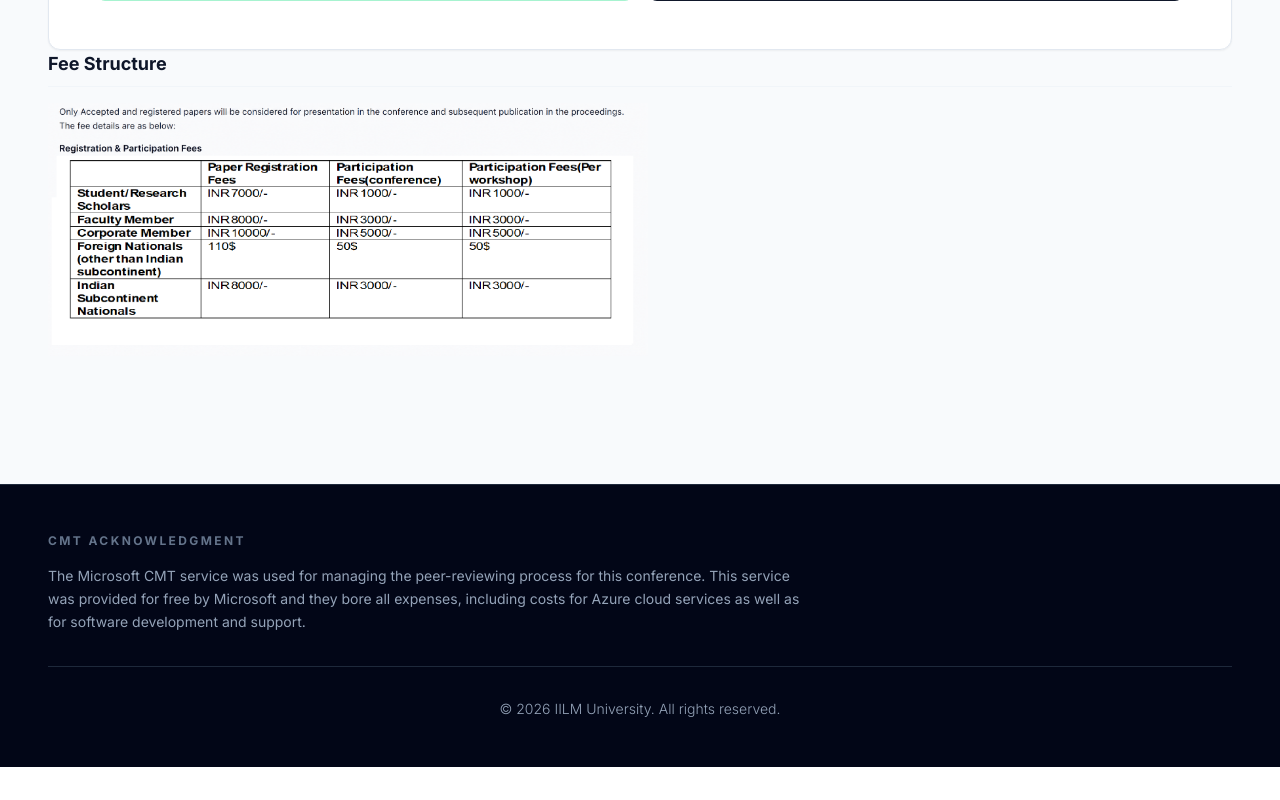
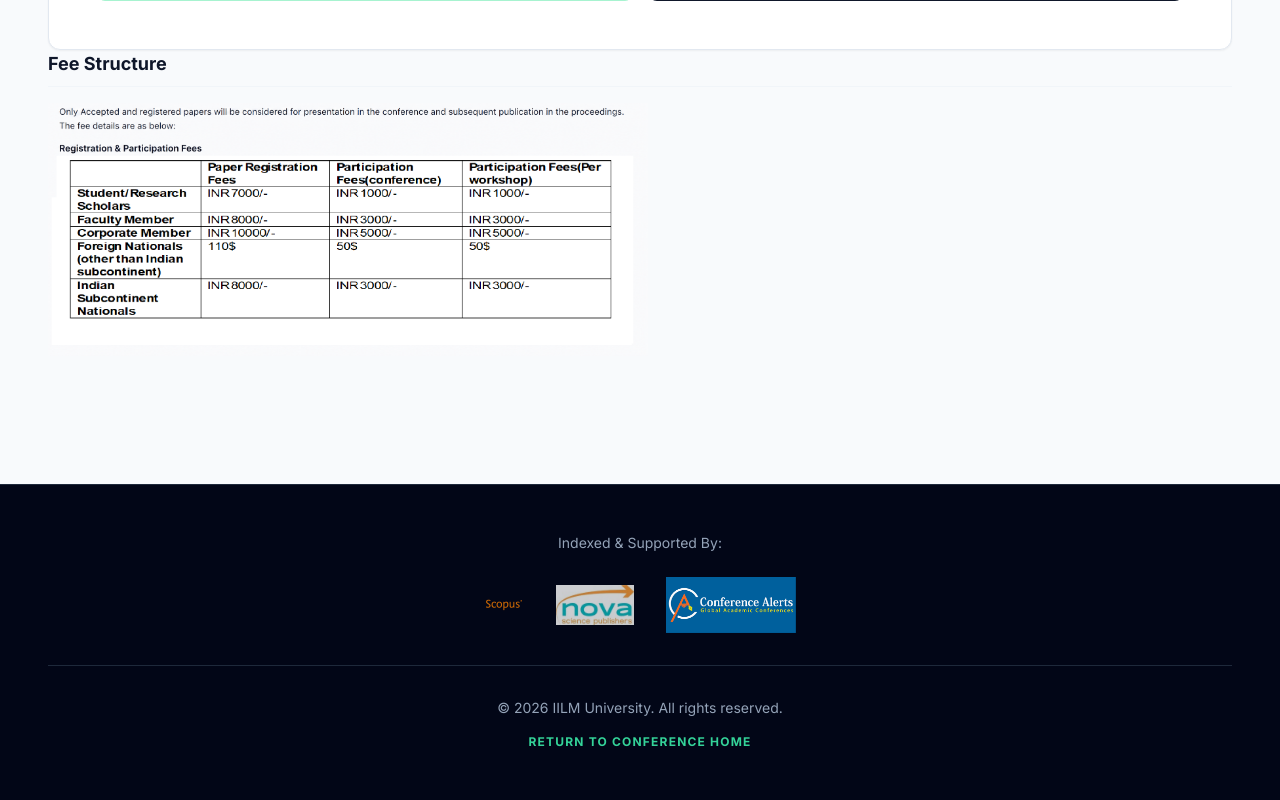
Before and after one commit to ajayprasadv/ICABCR2026, a React (Vite) app: page /submission in a window 1280 px wide. Shown: the part 3332-4132 px from the top of the page. Before the commit the page ends 4099 px from the top, so only its background shows below. Built offline with nearby package versions, Linux system fonts and the light colour scheme; a web font is replaced by a local one.

Commit message:
Initial Commit

```diff
--- a/src/pages/AdvisoryBoards.jsx
+++ b/src/pages/AdvisoryBoards.jsx
@@ -4,6 +4,9 @@ import { motion } from 'framer-motion';
 import { ArrowLeft, Globe } from 'lucide-react';
 import logoImg from '../assets/iilm-logo.png';
 import icabcrLogo from '../assets/icabcr-logo.jpg';
+import ConferenceAlerts from '../assets/ConferenceAlerts.png';
+import scopusLogo from '../assets/scopus-logo.png';
+import novaLogo from '../assets/nova-logo.jpg';
 
 const fadeInUp = {
     hidden: { opacity: 0, y: 30 },
@@ -175,11 +178,23 @@ const AdvisoryBoards = () => {
 
             {/* Footer */}
             <footer className="bg-slate-950 text-white py-12 border-t border-slate-800">
-                <div className="container mx-auto px-6 md:px-12 text-center">
-                    <p className="text-slate-400 text-sm">© 2026 IILM University. All rights reserved.</p>
-                    <Link to="/" className="inline-block mt-4 text-xs font-bold uppercase tracking-widest text-emerald-400 hover:text-white transition-colors">
-                        Return to Conference Home
-                    </Link>
+                <div className="container mx-auto px-6 md:px-12">
+                    <div className="text-center mb-8">
+                        <p className="text-slate-400 text-sm mb-6">Indexed & Supported By:</p>
+                        <div className="flex justify-center items-center gap-8 flex-wrap">
+                            <img src={scopusLogo} alt="Scopus" className="h-10 object-contain opacity-80 hover:opacity-100 transition-opacity" />
+                            <img src={novaLogo} alt="Nova" className="h-10 object-contain opacity-80 hover:opacity-100 transition-opacity" />
+                            <a href="https://conferencealerts.co.in/" className="flex items-center gap-4 group">
+                            <img src={ConferenceAlerts} alt="Conference Alerts" className="h-14 w-auto object-contain" />
+                            </a>
+                        </div>
+                    </div>
+                    <div className="text-center border-t border-slate-800 pt-8">
+                        <p className="text-slate-400 text-sm">© 2026 IILM University. All rights reserved.</p>
+                        <Link to="/" className="inline-block mt-4 text-xs font-bold uppercase tracking-widest text-emerald-400 hover:text-white transition-colors">
+                            Return to Conference Home
+                        </Link>
+                    </div>
                 </div>
             </footer>
         </div>
--- a/src/pages/CMTAcknowledgment.jsx
+++ b/src/pages/CMTAcknowledgment.jsx
@@ -4,6 +4,8 @@ import { motion } from 'framer-motion';
 import { ArrowLeft } from 'lucide-react';
 import logoImg from '../assets/iilm-logo.png';
 import icabcrLogo from '../assets/icabcr-logo.jpg';
+import ConferenceAlerts from './assets/ConferenceAlerts.png';
+
 
 const fadeInUp = {
     hidden: { opacity: 0, y: 30 },
@@ -120,11 +122,23 @@ const CMTAcknowledgment = () => {
 
             {/* Footer */}
             <footer className="bg-slate-950 text-white py-12 border-t border-slate-800">
-                <div className="container mx-auto px-6 md:px-12 text-center">
-                    <p className="text-slate-400 text-sm">© 2026 IILM University. All rights reserved.</p>
-                    <Link to="/" className="inline-block mt-4 text-xs font-bold uppercase tracking-widest text-blue-400 hover:text-white transition-colors">
-                        Return to Conference Home
-                    </Link>
+                <div className="container mx-auto px-6 md:px-12">
+                    <div className="text-center mb-8">
+                        <p className="text-slate-400 text-sm mb-6">Indexed & Supported By:</p>
+                        <div className="flex justify-center items-center gap-8 flex-wrap">
+                            <img src={scopusLogo} alt="Scopus" className="h-10 object-contain opacity-80 hover:opacity-100 transition-opacity" />
+                            <img src={novaLogo} alt="Nova" className="h-10 object-contain opacity-80 hover:opacity-100 transition-opacity" />
+                            <a href="https://conferencealerts.co.in/" className="flex items-center gap-4 group">
+                            <img src={ConferenceAlerts} alt="Conference Alerts" className="h-14 w-auto object-contain" />
+                            </a>
+                        </div>
+                    </div>
+                    <div className="text-center border-t border-slate-800 pt-8">
+                        <p className="text-slate-400 text-sm">© 2026 IILM University. All rights reserved.</p>
+                        <Link to="/" className="inline-block mt-4 text-xs font-bold uppercase tracking-widest text-emerald-400 hover:text-white transition-colors">
+                            Return to Conference Home
+                        </Link>
+                    </div>
                 </div>
             </footer>
         </div>
--- a/src/pages/Community.jsx
+++ b/src/pages/Community.jsx
@@ -6,6 +6,8 @@ import logoImg from '../assets/iilm-logo.png';
 import icabcrLogo from '../assets/icabcr-logo.jpg';
 import novaLogo from '../assets/nova-logo.jpg';
 import scopusLogo from '../assets/scopus-logo.png';
+import ConferenceAlerts from '../assets/ConferenceAlerts.png';
+
 
 const fadeInUp = {
     hidden: { opacity: 0, y: 30 },
@@ -350,6 +352,9 @@ const Community = () => {
                         <div className="flex justify-center items-center gap-8 flex-wrap">
                             <img src={scopusLogo} alt="Scopus" className="h-10 object-contain opacity-80 hover:opacity-100 transition-opacity" />
                             <img src={novaLogo} alt="Nova" className="h-10 object-contain opacity-80 hover:opacity-100 transition-opacity" />
+                            <a href="https://conferencealerts.co.in/" className="flex items-center gap-4 group">
+                            <img src={ConferenceAlerts} alt="Conference Alerts" className="h-14 w-auto object-contain" />
+                            </a>
                         </div>
                     </div>
                     <div className="text-center border-t border-slate-800 pt-8">
--- a/src/pages/Editors.jsx
+++ b/src/pages/Editors.jsx
@@ -4,6 +4,10 @@ import { motion } from 'framer-motion';
 import { ArrowLeft, BookOpen } from 'lucide-react';
 import logoImg from '../assets/iilm-logo.png';
 import icabcrLogo from '../assets/icabcr-logo.jpg';
+import ConferenceAlerts from '../assets/ConferenceAlerts.png';
+import scopusLogo from '../assets/scopus-logo.png';
+import novaLogo from '../assets/nova-logo.jpg';
+
 
 const EDITORS_DATA = [
     { name: "Dr. Ajay Prasad", affiliation: "IILM University Greater Noida, India" },
@@ -98,8 +102,23 @@ const Editors = () => {
 
             {/* Footer */}
             <footer className="bg-slate-950 text-white py-12 border-t border-slate-800">
-                <div className="container mx-auto px-6 md:px-12 text-center">
-                    <p className="text-slate-400 text-sm">© 2026 IILM University. All rights reserved.</p>
+                <div className="container mx-auto px-6 md:px-12">
+                    <div className="text-center mb-8">
+                        <p className="text-slate-400 text-sm mb-6">Indexed & Supported By:</p>
+                        <div className="flex justify-center items-center gap-8 flex-wrap">
+                            <img src={scopusLogo} alt="Scopus" className="h-10 object-contain opacity-80 hover:opacity-100 transition-opacity" />
+                            <img src={novaLogo} alt="Nova" className="h-10 object-contain opacity-80 hover:opacity-100 transition-opacity" />
+                            <a href="https://conferencealerts.co.in/" className="flex items-center gap-4 group">
+                            <img src={ConferenceAlerts} alt="Conference Alerts" className="h-14 w-auto object-contain" />
+                            </a>
+                        </div>
+                    </div>
+                    <div className="text-center border-t border-slate-800 pt-8">
+                        <p className="text-slate-400 text-sm">© 2026 IILM University. All rights reserved.</p>
+                        <Link to="/" className="inline-block mt-4 text-xs font-bold uppercase tracking-widest text-emerald-400 hover:text-white transition-colors">
+                            Return to Conference Home
+                        </Link>
+                    </div>
                 </div>
             </footer>
         </div>
--- a/src/pages/Submission.jsx
+++ b/src/pages/Submission.jsx
@@ -6,6 +6,9 @@ import logoImg from '../assets/iilm-logo.png';
 import icabcrLogo from '../assets/icabcr-logo.jpg';
 import FeeTable from "./FeeTable";
 import FeeStructure from '../assets/FeeStructure.png';
+import ConferenceAlerts from '../assets/ConferenceAlerts.png';
+import scopusLogo from '../assets/scopus-logo.png';
+import novaLogo from '../assets/nova-logo.jpg';
 
 const fadeInUp = {
     hidden: { opacity: 0, y: 30 },
@@ -330,14 +333,22 @@ const Submission = () => {
             {/* Footer */}
             <footer className="bg-slate-950 text-white py-12 border-t border-slate-800">
                 <div className="container mx-auto px-6 md:px-12">
-                    <div className="mb-8 pb-8 border-b border-slate-800">
-                        <h4 className="text-xs font-bold uppercase tracking-[0.2em] text-slate-500 mb-4">CMT Acknowledgment</h4>
-                        <p className="text-sm text-slate-400 leading-relaxed max-w-3xl">
-                            The Microsoft CMT service was used for managing the peer-reviewing process for this conference. This service was provided for free by Microsoft and they bore all expenses, including costs for Azure cloud services as well as for software development and support.
-                        </p>
+                    <div className="text-center mb-8">
+                        <p className="text-slate-400 text-sm mb-6">Indexed & Supported By:</p>
+                        <div className="flex justify-center items-center gap-8 flex-wrap">
+                            <img src={scopusLogo} alt="Scopus" className="h-10 object-contain opacity-80 hover:opacity-100 transition-opacity" />
+                            <img src={novaLogo} alt="Nova" className="h-10 object-contain opacity-80 hover:opacity-100 transition-opacity" />
+                            <a href="https://conferencealerts.co.in/" className="flex items-center gap-4 group">
+                            <img src={ConferenceAlerts} alt="Conference Alerts" className="h-14 w-auto object-contain" />
+                            </a>
+                        </div>
                     </div>
-                    <p className="text-slate-400 text-sm font-light text-center">© 2026 IILM University. All rights reserved.</p>
-
+                    <div className="text-center border-t border-slate-800 pt-8">
+                        <p className="text-slate-400 text-sm">© 2026 IILM University. All rights reserved.</p>
+                        <Link to="/" className="inline-block mt-4 text-xs font-bold uppercase tracking-widest text-emerald-400 hover:text-white transition-colors">
+                            Return to Conference Home
+                        </Link>
+                    </div>
                 </div>
             </footer>
         </div>
```
